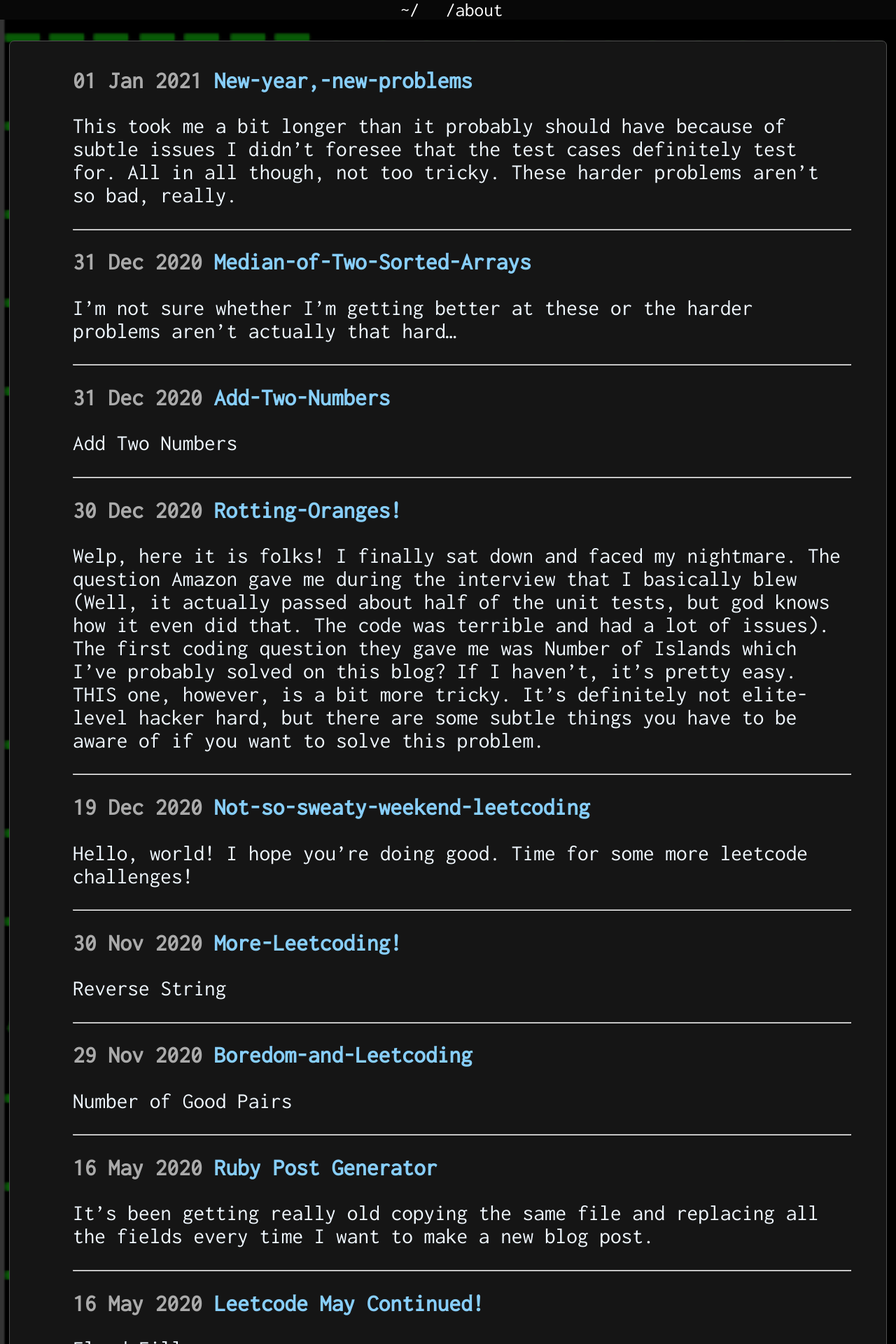
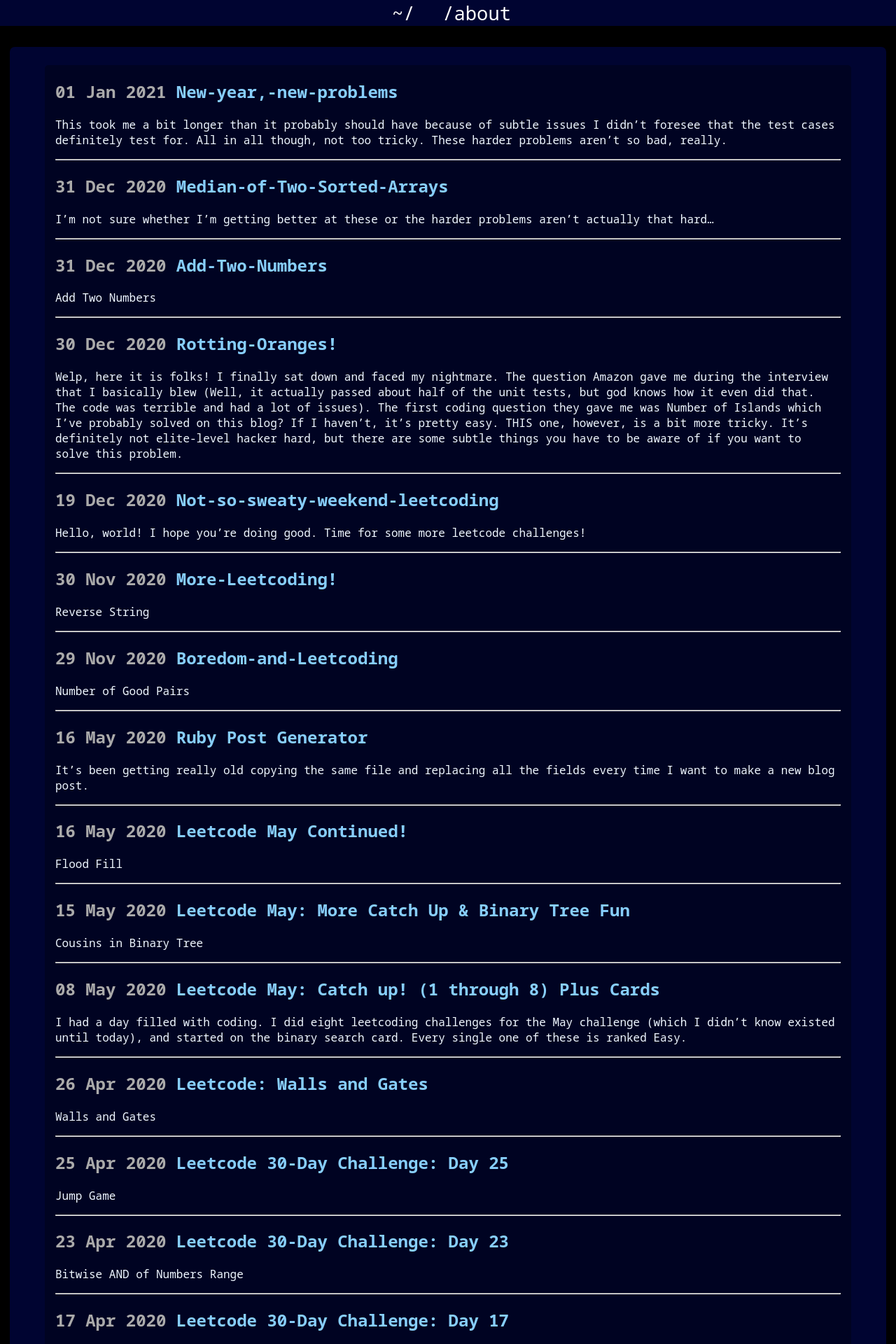
Before and after one commit to bartenbach/proxa.github.io, a Jekyll site: the page built from index.html, in a window 1280 px wide. Shown: the top 1920 px of the page at 70% size. Built offline with Jekyll 4.4.1, drawn with Linux system fonts in a browser that asks for light colours.

Commit message:
I have turned my website into...powershell?

```diff
--- a/_layouts/default.html
+++ b/_layouts/default.html
@@ -4,8 +4,9 @@
     <meta charset="utf-8">
     <title>{{ page.title }}</title>
     <link rel="stylesheet" href="/assets/css/styles.css">
-    <link href="https://fonts.googleapis.com/css?family=VT323&display=swap" rel="stylesheet">
-    <link href="https://fonts.googleapis.com/css2?family=Inconsolata&display=swap" rel="stylesheet">
+    <link rel="preconnect" href="https://fonts.googleapis.com">
+<link rel="preconnect" href="https://fonts.gstatic.com" crossorigin>
+<link href="https://fonts.googleapis.com/css2?family=Noto+Sans+Mono:wght@300&display=swap" rel="stylesheet">
     <link href="/assets/images/favicon.ico" rel="icon" type="image/x-icon" />
   </head>
   <body>
--- a/_layouts/post.html
+++ b/_layouts/post.html
@@ -2,7 +2,6 @@
 layout: default
 ---
 <div id="postcontainer">
-<!--<h2><a href="/blog.html">Back</a></h2>-->
 <h1>{{ page.date | date_to_string }} | {{ page.title }}</h1>
 {{ content }}
 </div>
--- a/_sass/main.scss
+++ b/_sass/main.scss
@@ -1,9 +1,9 @@
 body {
-  background-color: #080808;
-  background-image: url("/assets/images/me.png");
+  background-color: #000;
+  /*background-image: url("/assets/images/me.png");*/
   background-size: cover;
   color: #fff;
-  font-family: 'Inconsolata', monospace;
+  font-family: 'Noto Sans Mono', monospace;
   font-size: 1em;
   margin-top: 0px;
   margin-left: 0px;
@@ -18,11 +18,6 @@ body {
 
 p {
   color: aliceblue;
-  font-size: 1.4em;
-}
-
-li {
-  font-size: 1.4em;
 }
 
 a {
@@ -61,7 +56,7 @@ h1 {
   text-align: center;
   width: 100%;
   margin: auto;
-  background-color: #080808;
+  background-color: rgba(0,5,55,.9);
 }
 
 #about-image {
@@ -93,7 +88,7 @@ h1 {
 }
 
 #postcontainer {
-  background-color: #151515;
+  background-color: rgba(0,5,55,.9);
   margin-left: auto;
   margin-right: auto;
   margin-top: 30px;
@@ -101,9 +96,13 @@ h1 {
   padding: 10px 50px;
   width: 90%;
   border-radius: 7px;
-  border-color: #505050;
-  border-style: solid;
-  border-width: 1px;
+  border-color: rgba(0,0,0,.8);
+}
+
+#postcontainer > ul {
+  background-color: rgba(0,0,0,.3);
+  border-radius: 5px;
+  padding: 1px 15px 1px 15px;
 }
 
 .title {
```
Also changed, not shown: 1 other file.
